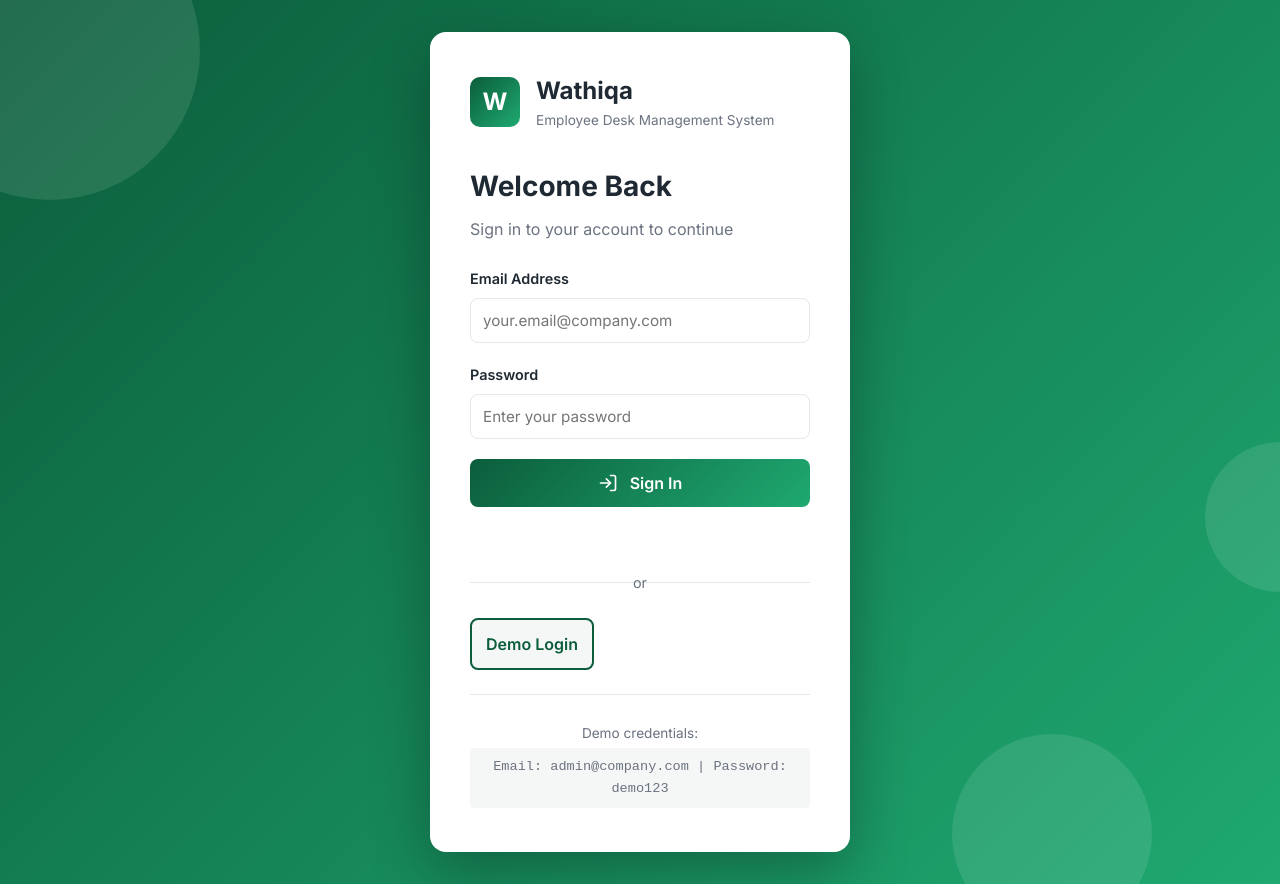
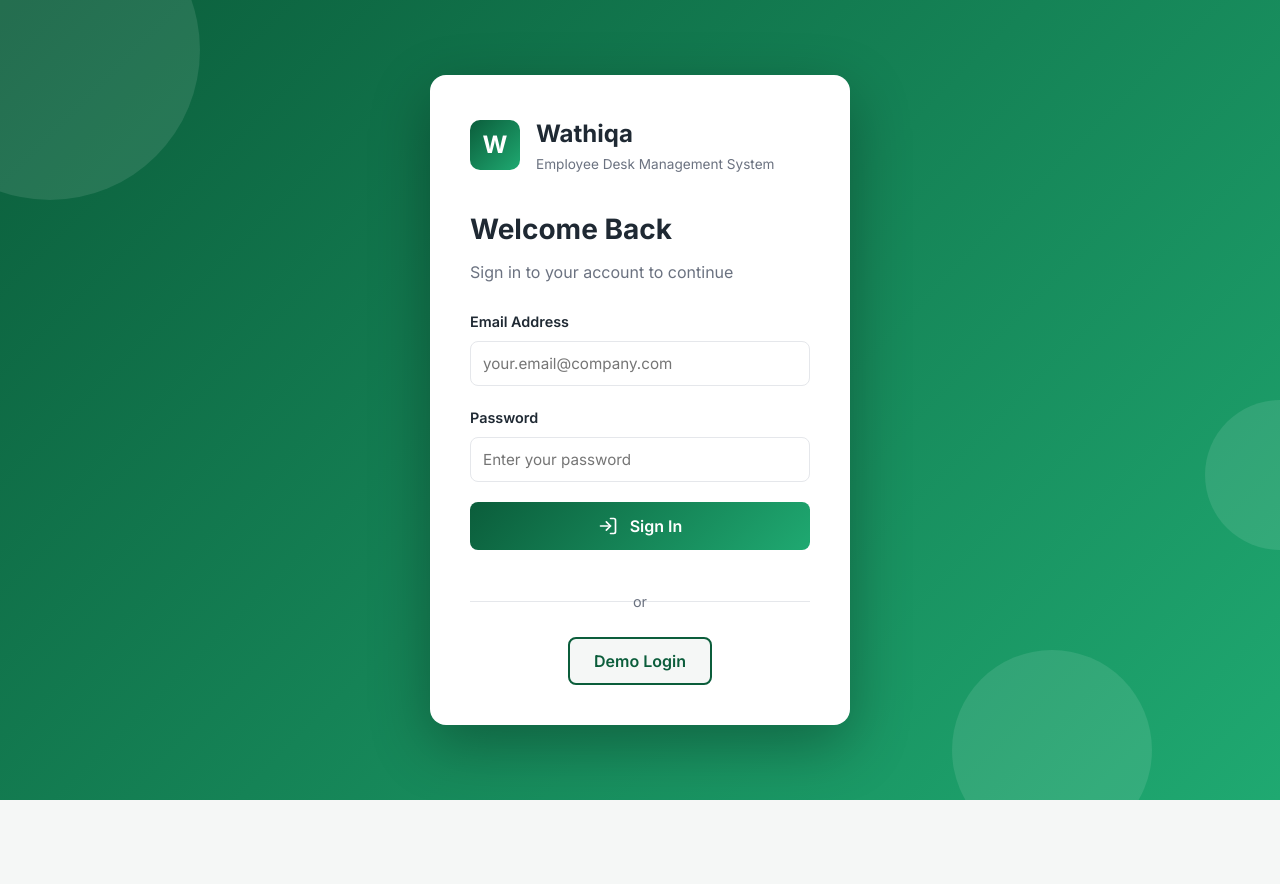
Before and after one commit to fahdbinsyed/Wathiqa-FE, a React (Create React App) app: page /login in a window 1280 px wide. After the commit the page ends 800 px from the top, so only its background shows below. Built offline with nearby package versions, Linux system fonts and the light colour scheme.

Commit message:
FIX: Login page UI

```diff
--- a/src/pages/Login.js
+++ b/src/pages/Login.js
@@ -106,15 +106,14 @@ const Login = () => {
 
           <div className="login-divider">or</div>
 
-          <button type="button" className="demo-btn" onClick={handleDemoLogin}>
-            Demo Login
-          </button>
+          <div className="demo-login">
+            <button type="button" className="demo-btn" onClick={handleDemoLogin}>
+              Demo Login
+            </button>
+</div>
 
-          <div className="login-footer">
-            <p>Demo credentials:</p>
-            <p className="demo-creds">Email: admin@company.com | Password: demo123</p>
-          </div>
-        </div>
+</div>
+
       </div>
 
       {/* <div className="login-features">
--- a/src/styles/Login.css
+++ b/src/styles/Login.css
@@ -119,7 +119,6 @@
   display: flex;
   flex-direction: column;
   gap: 1.25rem;
-  margin-bottom: 1.5rem;
 }
 
 .form-group {
@@ -184,10 +183,23 @@
   cursor: not-allowed;
 }
 
+.demo-login {
+  display: flex;
+  justify-content: center;
+  align-items: center;
+}
+
 .demo-btn {
   background-color: var(--background);
   color: var(--primary);
   border: 2px solid var(--primary);
+
+  display: flex;
+  align-items: center;
+  justify-content: center;
+
+  padding: 0.75rem 1.5rem;
+  text-align: center;
 }
 
 .demo-btn:hover {
```
